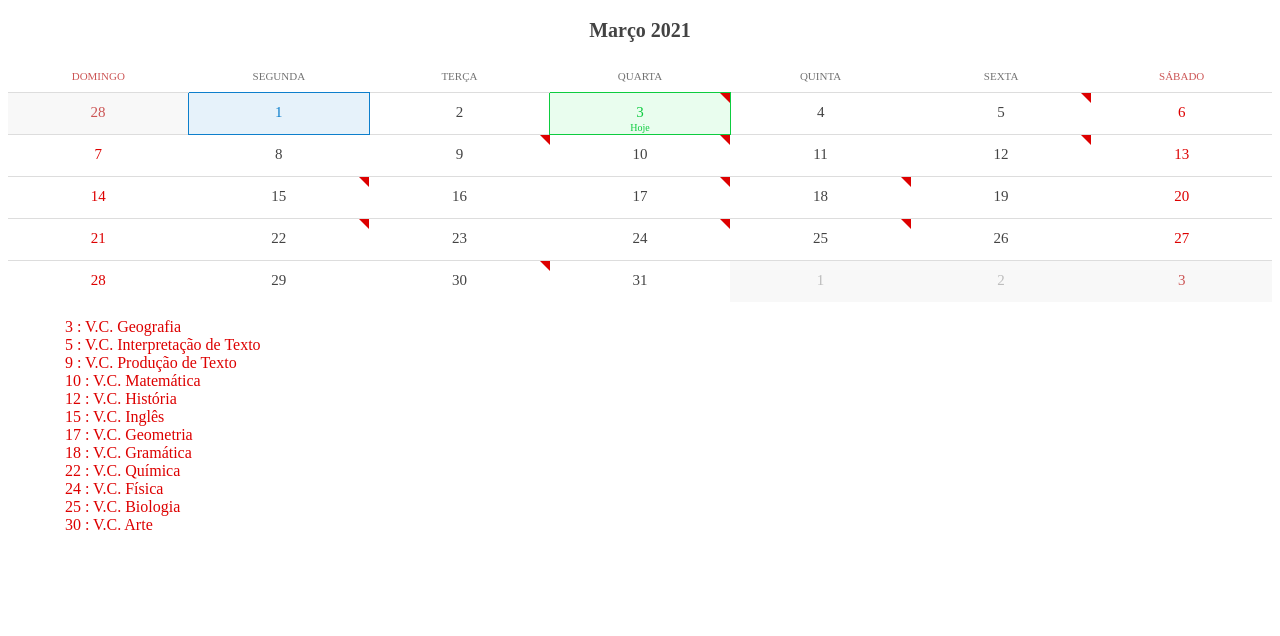
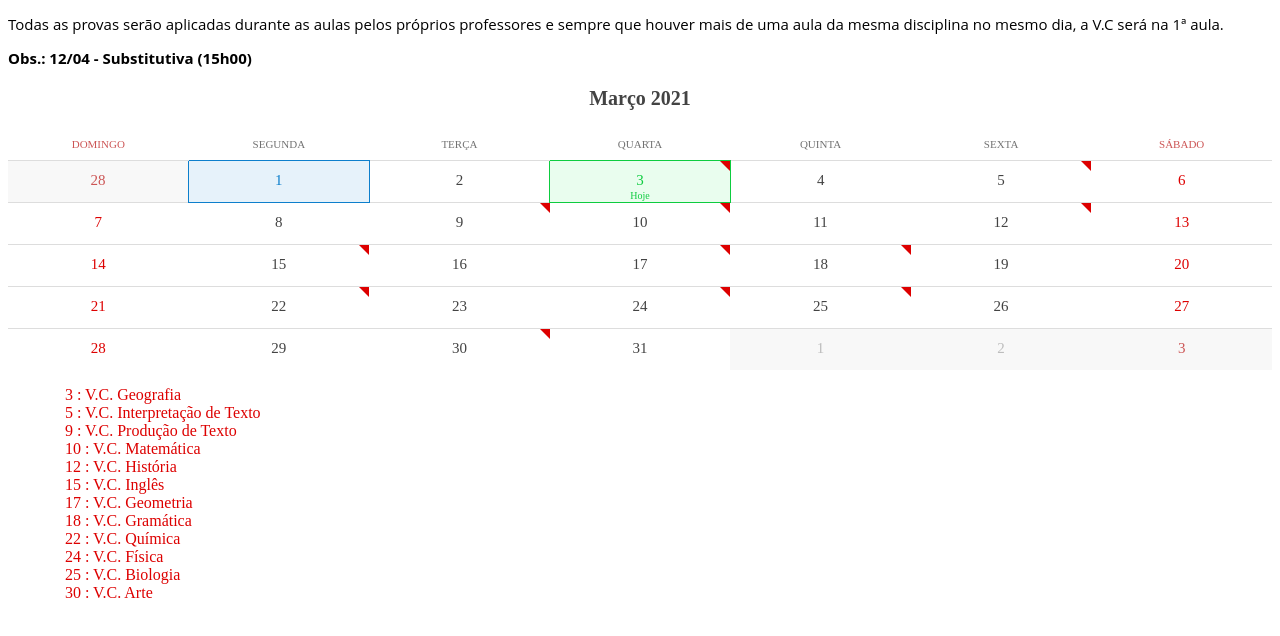
Before and after one commit to timagistra/6EF, a plain HTML site: page index.html in a window 1280 px wide. Drawn offline with nearby package versions, Linux system fonts and the light colour scheme.

Commit message:
Update index.html

```diff
--- a/index.html
+++ b/index.html
@@ -6,6 +6,9 @@
 		<link rel="stylesheet" type="text/css" href="dncalendar-skin.min.css">
 	</head>
 	<body>
+		<p style="text-align: justify;"><span style='font-size: 15px; line-height: 115%; font-family: "Open Sans", sans-serif; background: rgb(255, 255, 255) none repeat scroll 0% 0%;'>Todas as provas ser&atilde;o aplicadas durante as aulas pelos pr&oacute;prios professores e sempre que houver mais de uma aula da mesma disciplina no mesmo dia, a V.C ser&aacute; na 1&ordf; aula</span><span style="background-color: rgb(255, 255, 255);"></span><span style='font-size:15px;line-height:115%;font-family:"Open Sans",sans-serif;;background-color: rgb(255, 255, 255);'>.</span><span style="background-color: rgb(255, 255, 255);"></span></p>
+		<p style="text-align: justify;"><span style="background-color: rgb(255, 255, 255);"></span><span style='font-size:15px;line-height:115%;font-family:"Open Sans",sans-serif;;background-color: rgb(255, 255, 255);'><strong>Obs.: 12/04 - Substitutiva (15h00)</strong></span><span style="background-color: rgb(255, 255, 255);"></span><br></p>
+
 		<div id="dncalendar-container">
 		</div>
 		<script type="text/javascript" src="http://code.jquery.com/jquery-1.11.3.min.js"></script>
```
